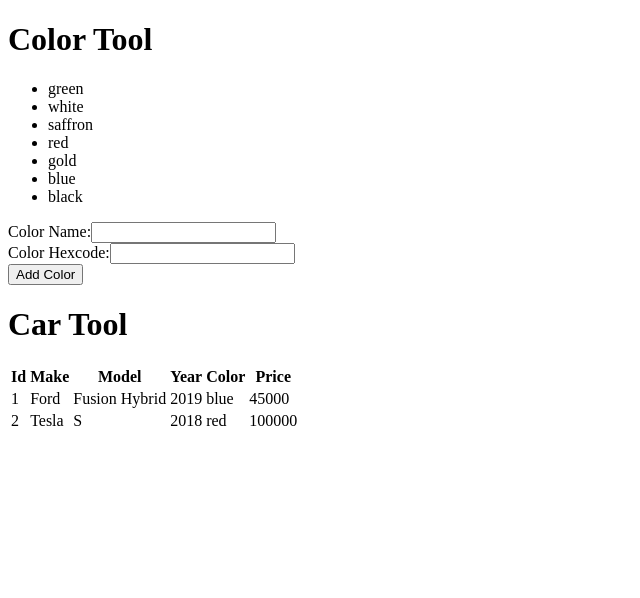
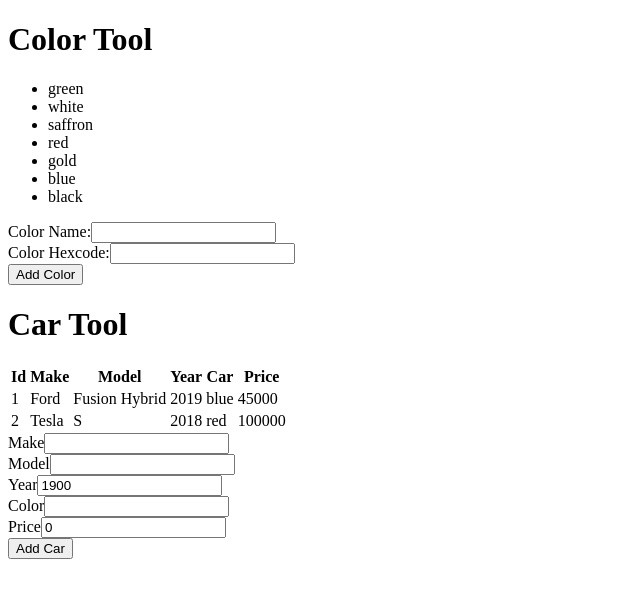
Before and after one commit to t4d-classes/applied-javascript_05172021, a React (Create React App) app in the folder react-app/: page / in a window 1280 px wide. Shown: the top 598 px of the page, without its empty margins (0-640 px from the left). Built offline with nearby package versions, Linux system fonts and the light colour scheme.

Commit message:
add solution to earlier labs

```diff
--- /dev/null
+++ b/react-app/src/components/CarTable.js
@@ -0,0 +1,23 @@
+import { CarViewRow } from "./CarViewRow";
+
+export const CarTable = ({ cars }) => {
+  return (
+    <table>
+      <thead>
+        <tr>
+          <th>Id</th>
+          <th>Make</th>
+          <th>Model</th>
+          <th>Year</th>
+          <th>Car</th>
+          <th>Price</th>
+        </tr>
+      </thead>
+      <tbody>
+        {cars.map((car) => (
+          <CarViewRow key={car.id} car={car} />
+        ))}
+      </tbody>
+    </table>
+  );
+};
--- a/react-app/src/components/CarTool.js
+++ b/react-app/src/components/CarTool.js
@@ -1,33 +1,100 @@
+import { useState } from "react";
+
+import { ToolHeader } from "./ToolHeader";
+import { CarTable } from "./CarTable";
+
 export const CarTool = (props) => {
+  const [cars, setCars] = useState([...props.cars]);
+
+  const [
+    carForm, // current state date
+    setCarForm, // updates the state, and trigger a re-render
+  ] = useState(
+    {
+      make: "",
+      model: "",
+      year: 1900,
+      color: "",
+      price: 0,
+    } /* initial state value */
+  );
+
+  const change = (e) => {
+    setCarForm({
+      ...carForm,
+      [e.target.name]: e.target.value,
+    });
+  };
+
+  const appendCar = () => {
+    setCars([
+      ...cars,
+      {
+        ...carForm,
+        id: Math.max(...cars.map((car) => car.id), 0) + 1,
+      },
+    ]);
+  };
+
   return (
     <>
-      <header>
-        <h1>Car Tool</h1>
-      </header>
-      <table>
-        <thead>
-          <tr>
-            <th>Id</th>
-            <th>Make</th>
-            <th>Model</th>
-            <th>Year</th>
-            <th>Color</th>
-            <th>Price</th>
-          </tr>
-        </thead>
-        <tbody>
-          {props.cars.map((car) => (
-            <tr key={car.id}>
-              <td>{car.id}</td>
-              <td>{car.make}</td>
-              <td>{car.model}</td>
-              <td>{car.year}</td>
-              <td>{car.color}</td>
-              <td>{car.price}</td>
-            </tr>
-          ))}
-        </tbody>
-      </table>
+      <ToolHeader headerText="Car Tool" />
+      <CarTable cars={cars} />
+      <form>
+        <div>
+          <label htmlFor="make-input">Make</label>
+          <input
+            type="text"
+            id="make-input"
+            name="make"
+            value={carForm.make}
+            onChange={change}
+          />
+        </div>
+        <div>
+          <label htmlFor="model-input">Model</label>
+          <input
+            type="text"
+            id="model-input"
+            name="model"
+            value={carForm.model}
+            onChange={change}
+          />
+        </div>
+        <div>
+          <label htmlFor="year-input">Year</label>
+          <input
+            type="text"
+            id="year-input"
+            name="year"
+            value={carForm.year}
+            onChange={change}
+          />
+        </div>
+        <div>
+          <label htmlFor="color-input">Color</label>
+          <input
+            type="text"
+            id="color-input"
+            name="color"
+            value={carForm.color}
+            onChange={change}
+          />
+        </div>
+        <div>
+          <label htmlFor="price-input">Price</label>
+          <input
+            type="number"
+            id="price-input"
+            name="price"
+            value={carForm.price}
+            onChange={change}
+          />
+        </div>
+        <button type="button" onClick={appendCar}>
+          Add Car
+        </button>
+      </form>
     </>
   );
 };
--- /dev/null
+++ b/react-app/src/components/CarViewRow.js
@@ -0,0 +1,12 @@
+export const CarViewRow = ({ car }) => {
+  return (
+    <tr>
+      <td>{car.id}</td>
+      <td>{car.make}</td>
+      <td>{car.model}</td>
+      <td>{car.year}</td>
+      <td>{car.color}</td>
+      <td>{car.price}</td>
+    </tr>
+  );
+};
--- a/react-app/src/components/ColorTool.js
+++ b/react-app/src/components/ColorTool.js
@@ -1,5 +1,6 @@
 import { useState } from "react";
 
+import { ToolHeader } from "./ToolHeader";
 import { ColorForm } from "./ColorForm";
 
 export const ColorTool = (props) => {
@@ -17,9 +18,7 @@ export const ColorTool = (props) => {
 
   return (
     <>
-      <header>
-        <h1>Color Tool</h1>
-      </header>
+      <ToolHeader headerText="Color Tool" />
       <ul>
         {colors.map((color) => (
           <li key={color.id}>{color.name}</li>
--- /dev/null
+++ b/react-app/src/components/ToolHeader.js
@@ -0,0 +1,7 @@
+export const ToolHeader = ({ headerText }) => {
+  return (
+    <header>
+      <h1>{headerText}</h1>
+    </header>
+  );
+};
```
